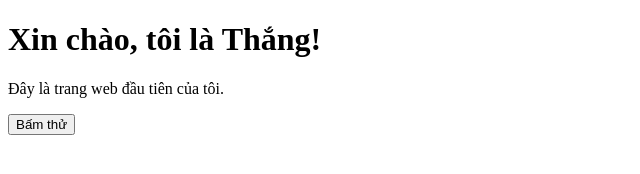
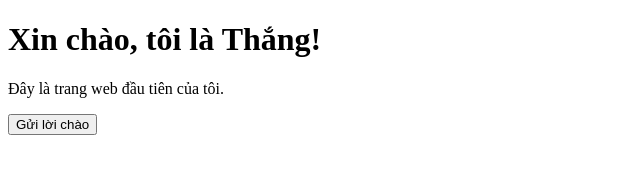
Before and after one commit to thanghut-eng/thang-hut-eng, a plain HTML site: page index.html in a window 1280 px wide. Shown: the full height of the page, 0-640 px from the left. Drawn offline with Linux system fonts and the light colour scheme.

Commit message:
Update index.html

```diff
--- a/index.html
+++ b/index.html
@@ -8,6 +8,6 @@
 <body>
   <h1>Xin chào, tôi là Thắng!</h1>
   <p>Đây là trang web đầu tiên của tôi.</p>
-  <button onclick="alert('Xin chào anh Thắng!')">Bấm thử</button>
+  <button onclick="alert('Xin chào anh Thắng!')">Gửi lời chào</button>
 </body>
 </html>
```
